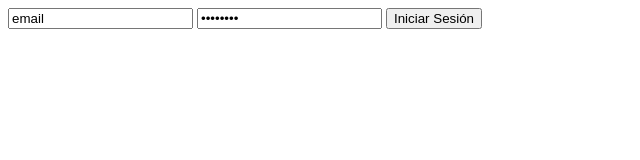
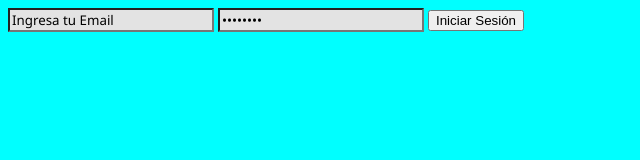
Before and after one commit to luciadmaddalena/Logueo, a plain HTML site: page index.html in a window 1280 px wide. Shown: the whole page, without its empty margins (0-640 px from the left). Drawn offline with Linux system fonts and the light colour scheme.

Commit message:
actualizacion

```diff
--- a/index.html
+++ b/index.html
@@ -7,8 +7,8 @@
     <title>Logueo</title>
 </head>
 <body>
-    <input type="email" value="email" >
+    <input type="email" value="Ingresa tu Email" >
     <input type="password" value="password" >
-    <button>Iniciar Sesión</button>
+    <button >Iniciar Sesión</button>
 </body>
 </html>
--- a/style.css
+++ b/style.css
@@ -0,0 +1,8 @@
+body{
+    background-color: aqua;
+}
+
+input {
+    font-family: 'Segoe UI', Tahoma, Geneva, Verdana, sans-serif;
+    background-color: #e3e3e3;
+}
```
